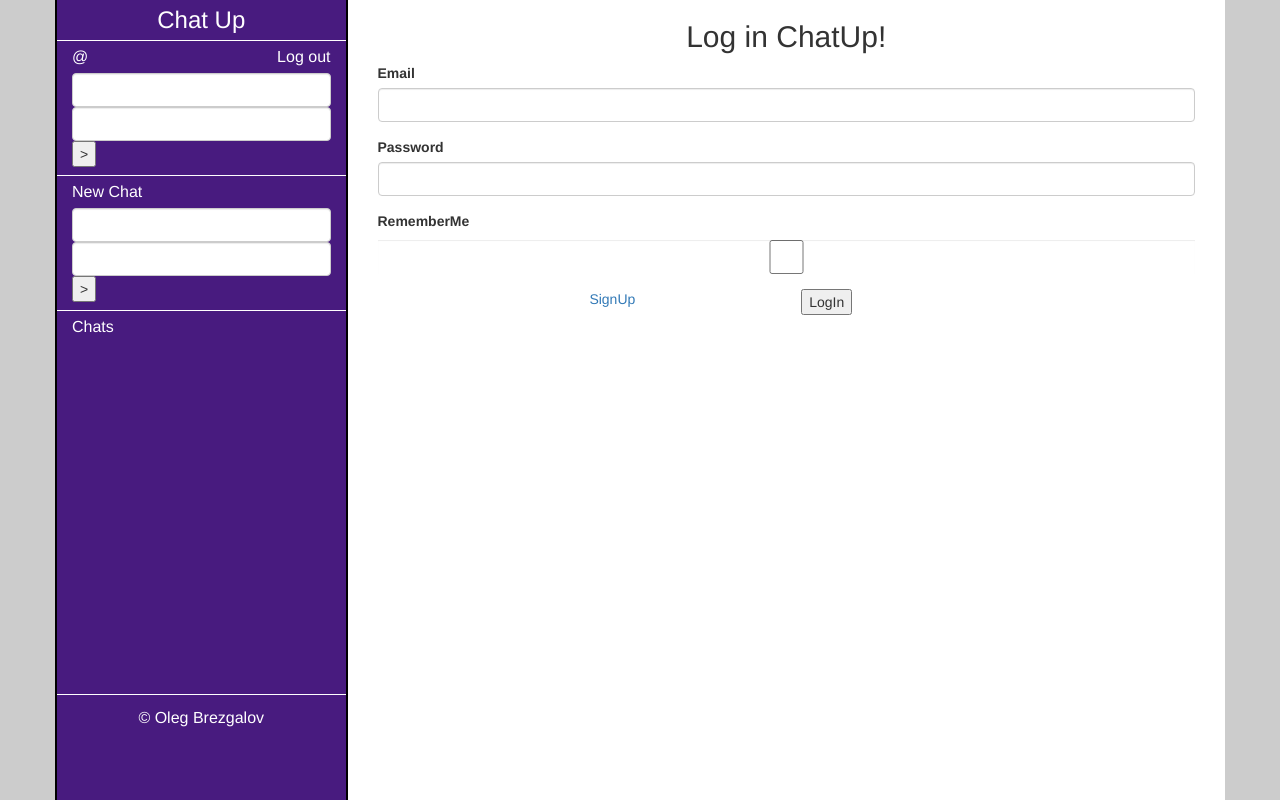
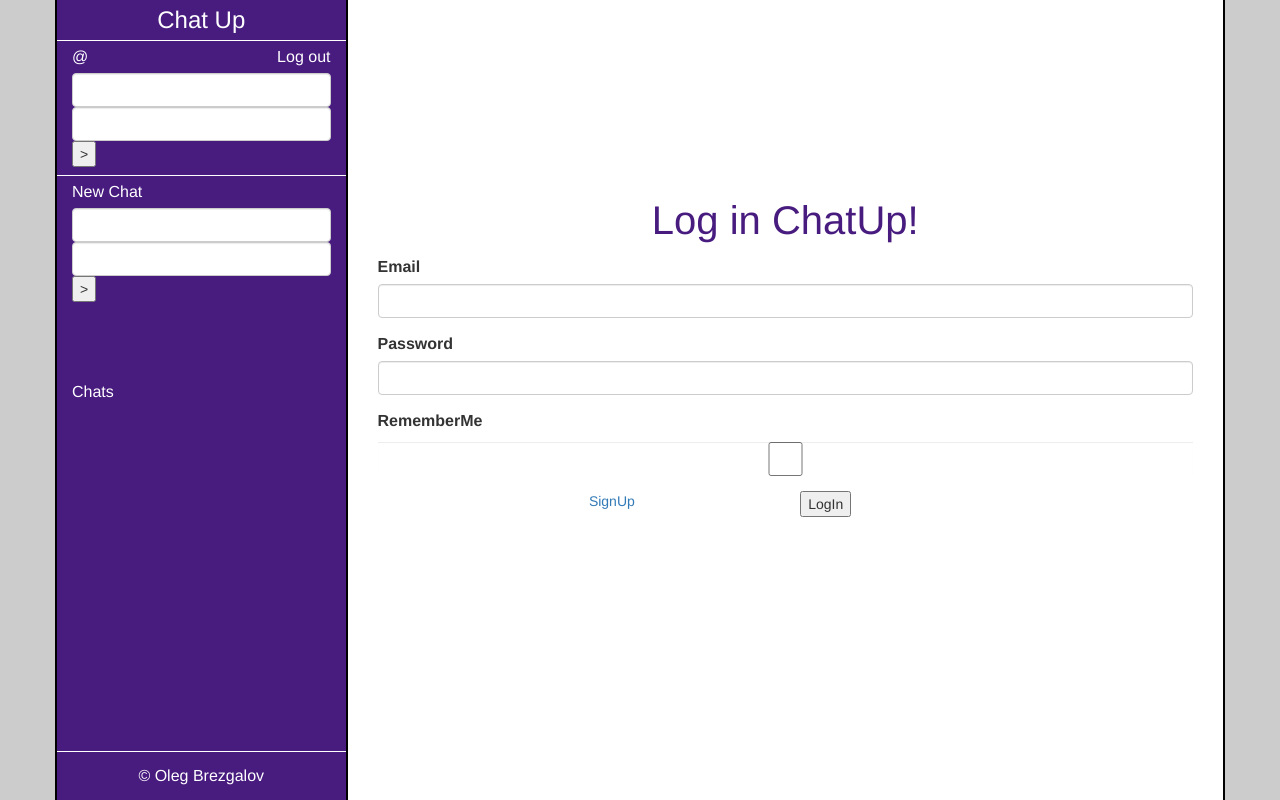
Before and after one commit to Brezgalov/yii2-chatup, a Yii app: template views/user/login.php in a window 1280 px wide. Run offline with PHP 8.4 and a stand-in for Yii, Linux system fonts and the light colour scheme; the template is opened without the code that fills it, so the values that code supplies are empty; form fields are guessed from the names that the template uses; some libraries are stand-ins or nearby versions.

Commit message:
styling started

```diff
--- /dev/null
+++ b/web/css/chatup/auth.css
@@ -0,0 +1,36 @@
+.workspace .landing-wrapper .login {
+	height: 40vh;
+    padding-top: 25vh;
+}
+.workspace .landing-wrapper .register {
+	height: 50vh;
+	padding-top: 22vh;
+}
+.workspace .landing-wrapper .register h2,
+.workspace .landing-wrapper .login h2 {
+	font-size: 5vh;
+	line-height: 5vh;
+	margin: 0;
+	margin-bottom: 2vh;
+	color: rgb(72, 27, 127);
+}
+.workspace .landing-wrapper .register label,
+.workspace .landing-wrapper .login label {
+	font-size: 2vh;
+}
+.workspace .landing-wrapper .login .field-loginform-rememberme label {
+	margin-right: 4px;
+}
+.workspace .landing-wrapper .login .signup-btn {
+	float: right;
+}
+.workspace .landing-wrapper .register .back-btn,
+.workspace .landing-wrapper .register .signup-btn,
+.workspace .landing-wrapper .login .signup-btn,
+.workspace .landing-wrapper .login .signin-btn {
+	font-size: 2vh;
+}
+.workspace .landing-wrapper .register .back-btn,
+.workspace .landing-wrapper .register .signup-btn {
+	margin: 0 4px;
+}
--- a/web/css/chatup/index.css
+++ b/web/css/chatup/index.css
@@ -1 +1,16 @@
-@import url('layout.css')
+@import url('layout.css');
+@import url('auth.css');
+
+.main .landing-wrapper {
+	height: 100vh;
+}
+.main .landing-wrapper .hub {
+	padding: 30vh 0 50vh;
+	text-align: center;
+}
+.main .landing-wrapper .hub h2 {
+	margin: 0;
+	font-size: 20vh;
+	line-height: 20vh;
+	color: rgba(72, 27, 127, 0.3);
+}
--- a/web/css/chatup/layout.css
+++ b/web/css/chatup/layout.css
@@ -18,6 +18,9 @@ body > .container {
     vertical-align: middle;
     display: inline-block;
 }
+.input-error p {
+	margin: 0;
+}
 span.user-state {
 	width: 10px;
 	height: 10px;
@@ -29,6 +32,12 @@ span.user-state {
 }
 span.user-state.user-offline {
 	background-color: red;
+}
+span.user-state.user-online {
+	background-color: green;
+}
+.main .workspace {
+	border-right: 2px solid black
 }
 .main .sidebar {
 	border-left: 2px solid black;
@@ -43,8 +52,7 @@ span.user-state.user-offline {
 .main .sidebar input.sidebar-text-input {
 	height: 3vh;
     font-size: 2vh;
-    padding-top: 0.5vh;
-    padding-bottom: 0.5vh;
+    padding: 0.5vh;
     vertical-align: top;
     border: 1px solid #ccc !important;
 }
@@ -71,9 +79,11 @@ span.user-state.user-offline {
     border-radius: 4px;
     overflow-y: scroll;
     overflow-x: hidden;
+    list-style: none;
 }
 .main .sidebar .sidebar-input-area .line,
-.main .sidebar .sidebar-input-area .checkbox {
+.main .sidebar .sidebar-input-area .checkbox,
+.main .sidebar .error-summary ul li a {
 	margin: 0;
 	height: 3vh;
 	line-height: 2vh;
@@ -117,9 +127,14 @@ span.user-state.user-offline {
 	width: 90%;
 	height: 3vh;
 	display: inline-block;
+	vertical-align: top;
+}
+.main .sidebar .new-chat {
+	border-bottom: none;
 }
 .main .sidebar .new-chat h2,
-.main .sidebar .chats-list h2 {
+.main .sidebar .chats-list h2,
+.main .sidebar .users-list h2 {
 	font-size: 2vh;
 	line-height: 2vh;
 	margin: 0;
@@ -127,8 +142,8 @@ span.user-state.user-offline {
 	padding-bottom: 1vh;
 }
 .main .sidebar .new-chat #new-chat-form #createchatform-users {
-    height: 25vh;
-    max-height: 28vh;
+    height: 18vh;
+    max-height: 18vh;
     border-bottom: none !important;
     border-bottom-left-radius: 0;
     border-bottom-right-radius: 0;
@@ -147,15 +162,17 @@ span.user-state.user-offline {
 	border-top-right-radius: 0;
 }
 .main .sidebar .chats-list {
-    height: 48vh;
+    height: 47vh;
+    position: absolute;
+	width: 100%;
+	bottom: 6vh;
 }
 .main .sidebar .chats-list ul {
 	margin: 0;
-	list-style: none;
     width: 100%;
     padding-top: 1vh;
     padding-bottom: 1vh;
-    height: 41vh;
+    height: 40vh;
 }
 .main .sidebar .chats-list ul a {
 	font-size: 2vh;
@@ -164,6 +181,34 @@ span.user-state.user-offline {
 .main .sidebar .developer {
 	text-align: center;
 	font-size: 2vh;
-	padding-top: 1.5vh;
+	padding: 1.5vh 0;
 	color: white;
+	position: absolute;
+	bottom: 0;
+	left: 0;
+	margin: 0;
+	width: 100%;
 }
+.main .sidebar .users-list {
+	padding-top: 1vh;
+}
+.main .sidebar .users-list .chatup-users {
+	height: 84vh;
+}
+.main .sidebar .error-summary {
+	height: 7vh;
+	max-height: 7vh;
+	overflow-y: scroll;
+	padding: 1vh;
+	margin: 0;
+	margin-top: 1vh;
+	border-radius: 4px;
+}
+.main .sidebar .error-summary ul {
+	margin: 0;
+	padding: 0;
+	list-style: none;
+}
+.main .sidebar .error-summary p {
+	display: none;
+}
```
